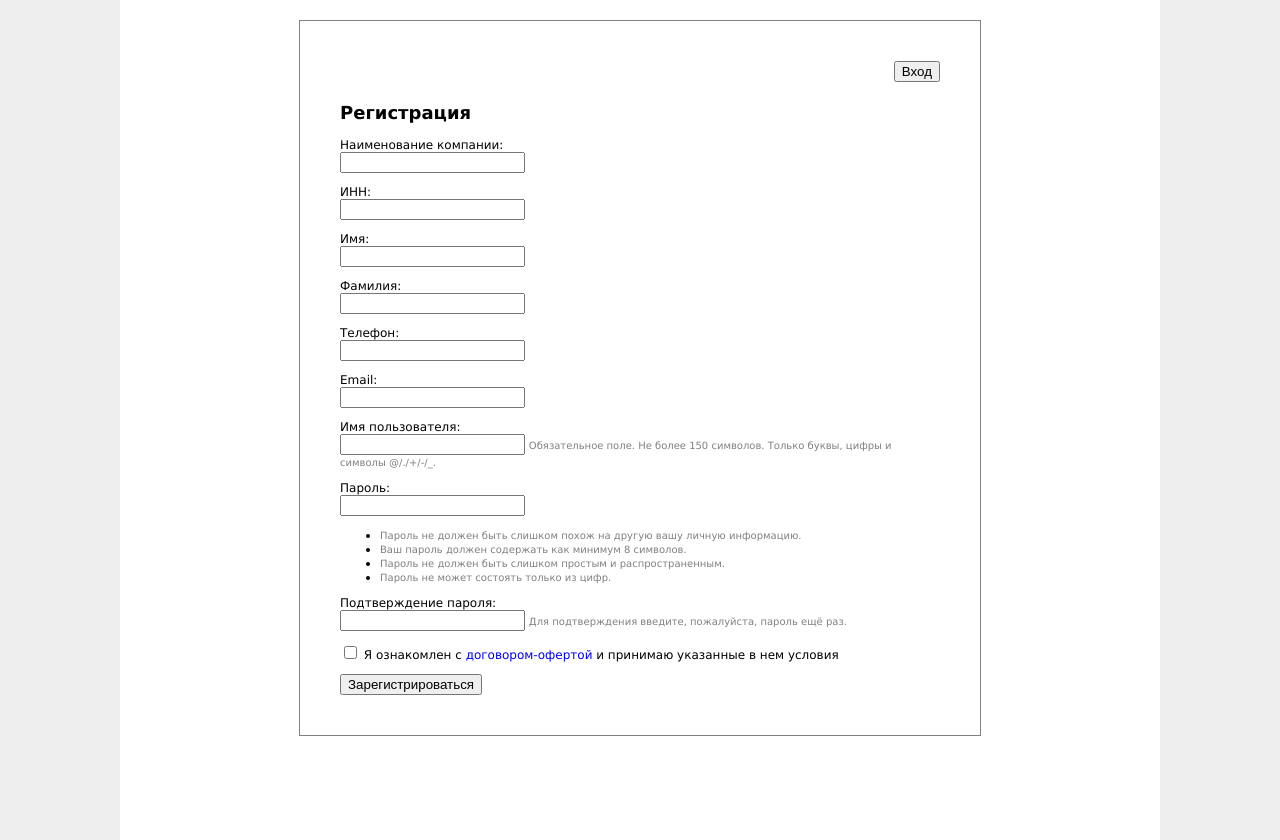
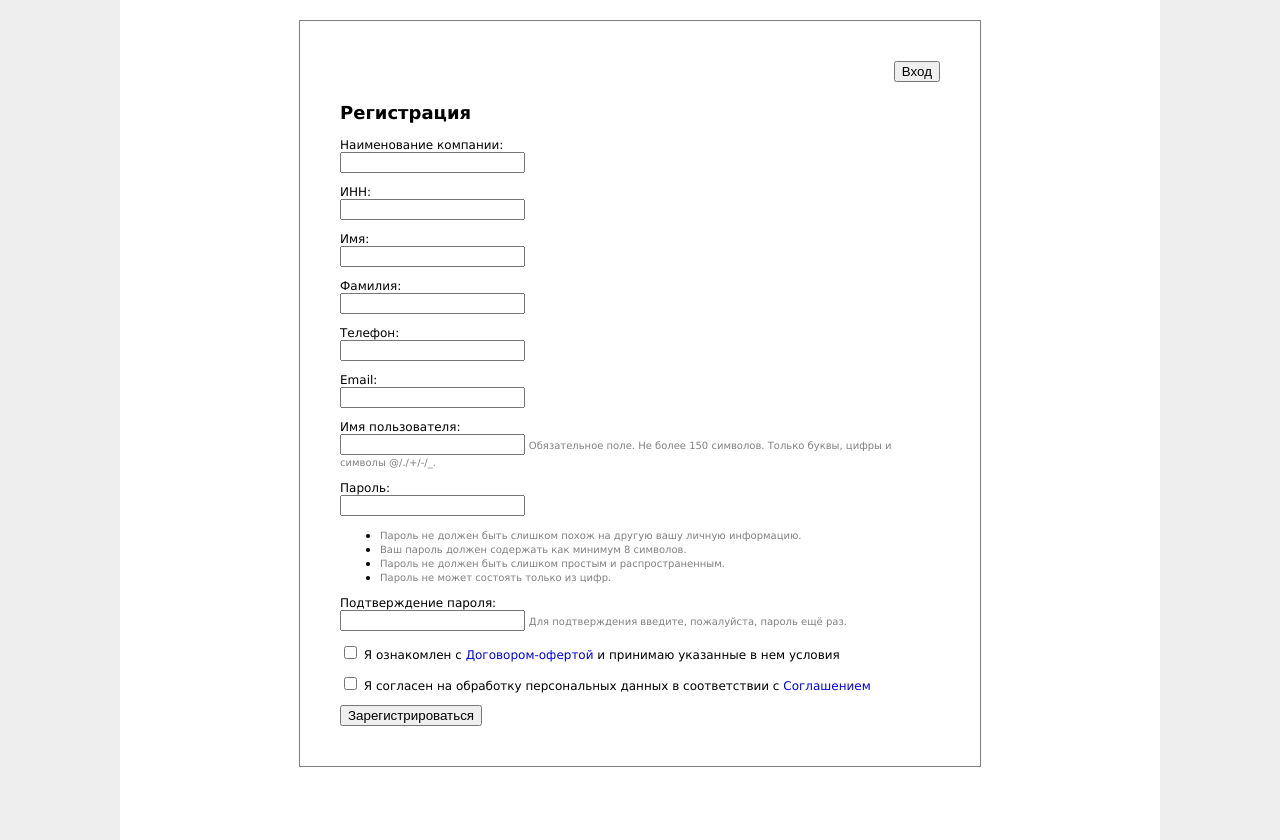
Before and after one commit to NickJoyce/ExcelUpload, a Django app: template templates/registration/signup.html in a window 1280 px wide. Run offline with Django 4.2, Linux system fonts and the light colour scheme; the template is opened without the code that fills it: values that come from a table or form of the project are taken from there, others are empty; parts of the project's set-up code (start-up, migrations or seed data) failed here and were passed over; some libraries are stand-ins or nearby versions.

Commit message:
persanal data agreement

```diff
--- a/app/forms.py
+++ b/app/forms.py
@@ -11,7 +11,12 @@ class SignUpForm(UserCreationForm):
     last_name = forms.CharField(max_length=30, required=True, label="Фамилия")
     phone = forms.CharField(max_length=30, required=True, label="Телефон")
     email = forms.EmailField(max_length=254, required=True, label="Email")
+    # договор-оферта
     agreement = forms.BooleanField(required=False)
+    #   соглашение на обработку персональных данных
+    personal_data_agreement = forms.BooleanField(required=False)
+
+
 
     class Meta:
         model = User
@@ -24,7 +29,8 @@ class SignUpForm(UserCreationForm):
                   'username',
                   'password1',
                   'password2',
-                  'agreement')
+                  'agreement',
+                  'personal_data_agreement')
 
 
     def clean_agreement(self):
@@ -32,3 +38,9 @@ class SignUpForm(UserCreationForm):
         if not agreement:
             raise ValidationError("Необходимо принять условия договора-оферты")
         return agreement
+
+    def clean_personal_data_agreement(self):
+        personal_data_agreement = self.cleaned_data['personal_data_agreement']
+        if not personal_data_agreement:
+            raise ValidationError("Необходимо согласиться на обработку персональных данных")
+        return personal_data_agreement
--- a/app/models.py
+++ b/app/models.py
@@ -16,7 +16,8 @@ class Profile(models.Model):
     xml_api_extra = models.CharField(max_length=30, verbose_name="Экстра-код")
     xml_api_login = models.CharField(max_length=30, verbose_name="Логин клиента")
     xml_api_password = models.CharField(max_length=30, verbose_name="Пароль клиента")
-    agreement = models.BooleanField(default=False, verbose_name="Согласие")
+    agreement = models.BooleanField(default=False, verbose_name="Принятие договора-оферты")
+    personal_data_agreement = models.BooleanField(default=False, verbose_name="Согласие на обработку персональных данных")
     is_added_to_main_system = models.BooleanField(default=True, verbose_name="ЛК активирован?")
 
 
--- a/project/settings/base.py
+++ b/project/settings/base.py
@@ -260,7 +260,8 @@ X_FRAME_OPTIONS = 'SAMEORIGIN'
 # uploaded file locations
 FILE_LOCATIONS = {
     "agreement": os.path.join(BASE_DIR, 'app', 'files', 'agreement'),
-    "pickup_points": os.path.join(BASE_DIR, 'app', 'files', 'pickup_points')
+    "pickup_points": os.path.join(BASE_DIR, 'app', 'files', 'pickup_points'),
+    "personal_data_agreement": os.path.join(BASE_DIR, 'app', 'files', 'personal_data_agreement'),
 }
 
 AUTH_PROFILE_MODULE = 'models.Profile'
--- a/templates/registration/signup.html
+++ b/templates/registration/signup.html
@@ -18,7 +18,7 @@
       {% if field.name == "agreement" %}
         <p>
           {{ field }} Я ознакомлен с
-          <a href="{% url 'download_file' file_type='agreement' %}">договором-офертой</a>
+          <a href="{% url 'download_file' file_type='agreement' %}">Договором-офертой</a>
           и принимаю указанные в нем условия
           {% if field.help_text %}
             <small style="color: grey">{{ field.help_text }}</small>
@@ -27,6 +27,20 @@
             <p style="color: red">{{ error }}</p>
           {% endfor %}
         </p>
+
+      {% elif field.name == "personal_data_agreement"%}
+        <p>
+          {{ field }} Я согласен на обработку персональных данных в соответствии с
+          <a href="{% url 'download_file' file_type='personal_data_agreement' %}">Соглашением</a>
+          {% if field.help_text %}
+            <small style="color: grey">{{ field.help_text }}</small>
+          {% endif %}
+          {% for error in field.errors %}
+            <p style="color: red">{{ error }}</p>
+          {% endfor %}
+        </p>
+
+
       {% else %}
 
       <p>
```
Also changed, not shown: app/admin.py (+5 -2 lines), templates/admin/files_upload.html (+0 -8 lines), app/migrations/0033_profile_personal_data_agreement_and_more.py (added), 1 other file.
